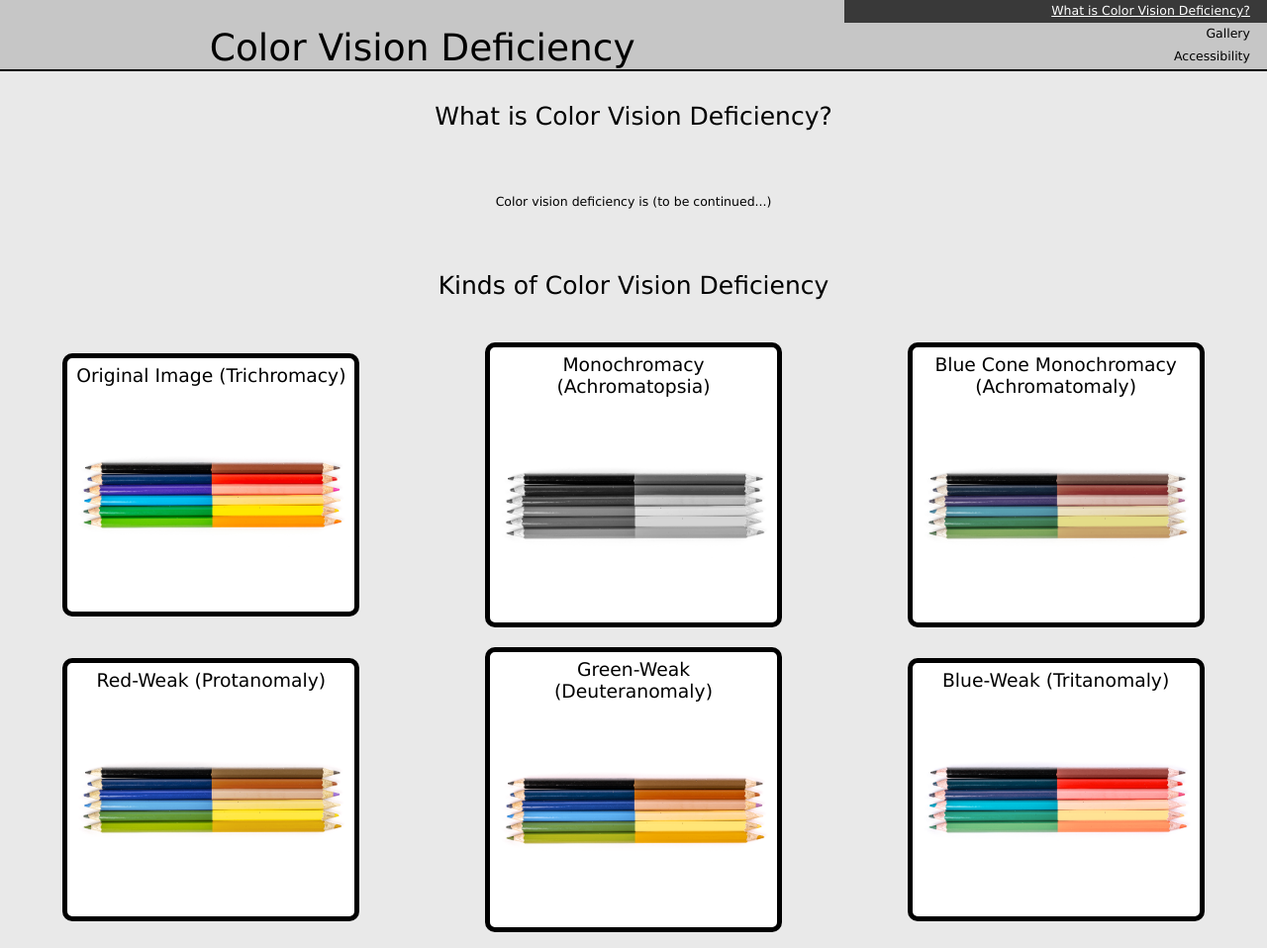
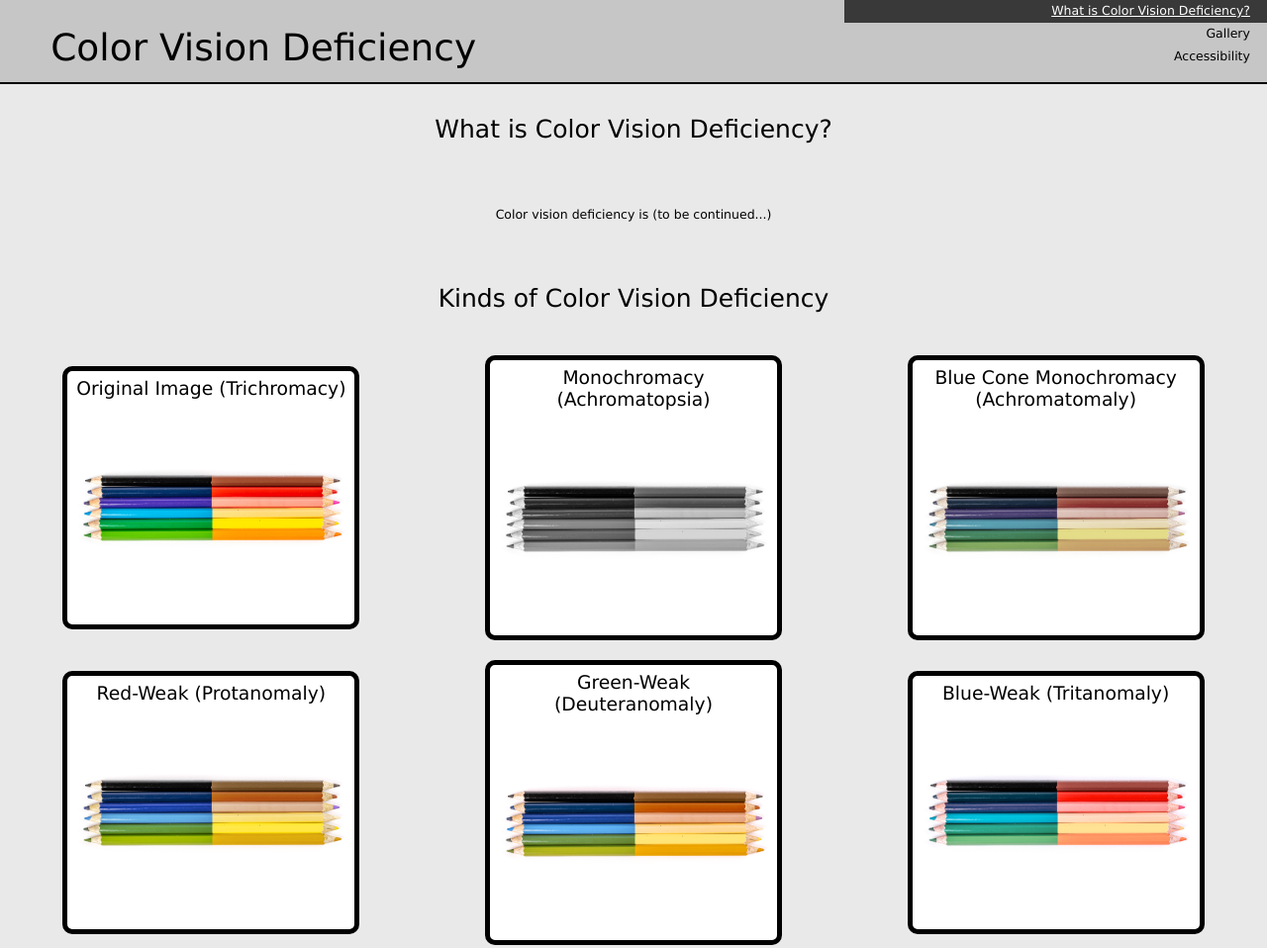
Before and after one commit to hmuench7/color-vision-deficiency, a plain HTML site: page index.html in a window 1280 px wide. Shown: the top 958 px of the page at 99% size. Drawn offline with Linux system fonts and the light colour scheme.

Commit message:
Update style.css

```diff
--- a/css/style.css
+++ b/css/style.css
@@ -228,9 +228,10 @@ nav a:focus, nav a:hover, nav a:active, nav a.active {
     h1 {
         display: inline-block;
         box-sizing: border-box;
+        text-align: left;
         font-size: 37.5px;
         width: calc(2*100%/3);
-        padding: 0;
+        padding: 1% 4%;
     }
     /* nav buttons */
     nav {
```
